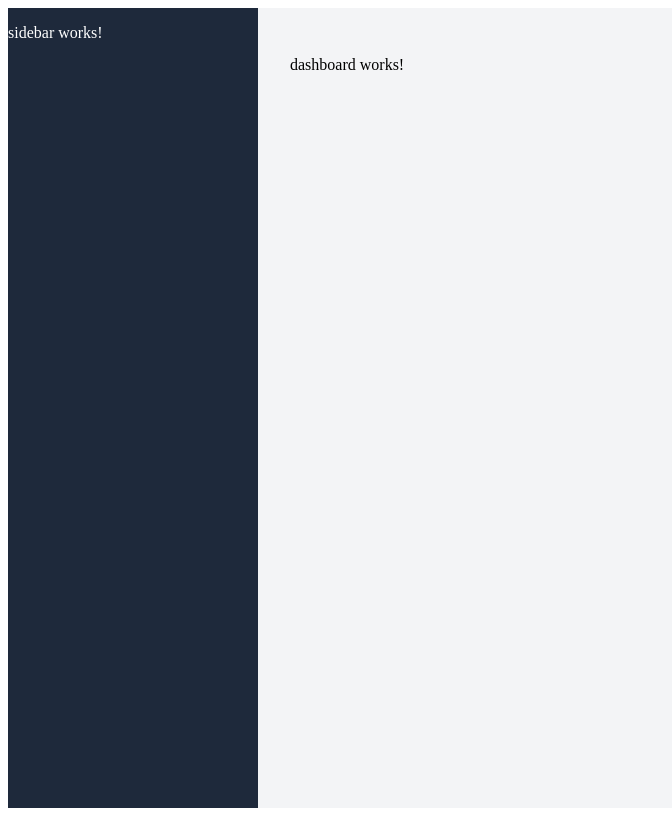
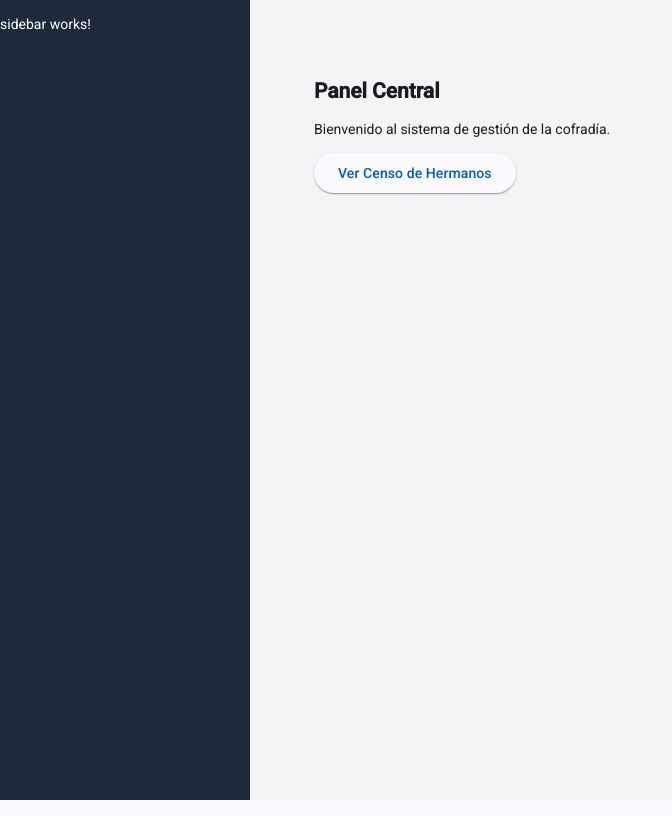
Before and after one commit to danielfernandezroldan2005/cofradia-panel-web, an Angular app: page / in a window 1280 px wide. Shown: the whole page, without its empty margins (0-672 px from the left). Built offline with nearby package versions, Linux system fonts and the light colour scheme.

Commit message:
Installed Angular Material and created the first component (button).

```diff
--- a/package.json
+++ b/package.json
@@ -11,10 +11,12 @@
   "private": true,
   "packageManager": "npm@11.16.0",
   "dependencies": {
+    "@angular/cdk": "^22.1.1",
     "@angular/common": "^22.1.0",
     "@angular/compiler": "^22.1.0",
     "@angular/core": "^22.1.0",
     "@angular/forms": "^22.1.0",
+    "@angular/material": "^22.1.1",
     "@angular/platform-browser": "^22.1.0",
     "@angular/router": "^22.1.0",
     "rxjs": "~7.8.0",
--- a/src/app/features/dashboard/dashboard.html
+++ b/src/app/features/dashboard/dashboard.html
@@ -1 +1,7 @@
-<p>dashboard works!</p>
+<div style="padding: 2rem;">
+  <h2>Panel Central</h2>
+  <p>Bienvenido al sistema de gestión de la cofradía.</p>
+
+  <!-- Angular Material's button -->
+  <button mat-raised-button color="primary">Ver Censo de Hermanos</button>
+</div>
--- a/src/app/features/dashboard/dashboard.ts
+++ b/src/app/features/dashboard/dashboard.ts
@@ -1,8 +1,10 @@
 import { Component } from '@angular/core';
+import { MatButtonModule } from '@angular/material/button';
 
 @Component({
   selector: 'app-dashboard',
-  imports: [],
+  standalone: true,
+  imports: [MatButtonModule], // Button in the initial screen.
   templateUrl: './dashboard.html',
   styleUrl: './dashboard.scss',
 })
--- a/src/index.html
+++ b/src/index.html
@@ -1,11 +1,18 @@
 <!doctype html>
 <html lang="en">
   <head>
-  <meta charset="utf-8">
+    <meta charset="utf-8" />
     <title>CofradiaPanelWeb</title>
-  <base href="/">
-  <meta name="viewport" content="width=device-width, initial-scale=1">
-  <link rel="icon" type="image/x-icon" href="favicon.ico">
+    <base href="/" />
+    <meta name="viewport" content="width=device-width, initial-scale=1" />
+    <link rel="icon" type="image/x-icon" href="favicon.ico" />
+    <link rel="preconnect" href="https://fonts.googleapis.com" />
+    <link rel="preconnect" href="https://fonts.gstatic.com" crossorigin />
+    <link
+      href="https://fonts.googleapis.com/css2?family=Roboto:wght@300;400;500&display=swap"
+      rel="stylesheet"
+    />
+    <link href="https://fonts.googleapis.com/icon?family=Material+Icons" rel="stylesheet" />
   </head>
   <body>
     <app-root></app-root>
--- a/src/styles.scss
+++ b/src/styles.scss
@@ -1 +1,39 @@
+// Include theming for Angular Material with `mat.theme()`.
+// This Sass mixin will define CSS variables that are used for styling Angular Material
+// components according to the Material 3 design spec.
+// Learn more about theming and how to use it for your application's
+// custom components at https://material.angular.dev/guide/theming
+@use '@angular/material' as mat;
+
+html {
+  height: 100%;
+  @include mat.theme(
+    (
+      color: (
+        primary: mat.$azure-palette,
+        tertiary: mat.$blue-palette,
+      ),
+      typography: Roboto,
+      density: 0,
+    )
+  );
+}
+
+body {
+  // Default the application to a light color theme. This can be changed to
+  // `dark` to enable the dark color theme, or to `light dark` to defer to the
+  // user's system settings.
+  color-scheme: light;
+
+  // Set a default background, font and text colors for the application using
+  // Angular Material's system-level CSS variables. Learn more about these
+  // variables at https://material.angular.dev/guide/system-variables
+  background-color: var(--mat-sys-surface);
+  color: var(--mat-sys-on-surface);
+  font: var(--mat-sys-body-medium);
+
+  // Reset the user agent margin.
+  margin: 0;
+  height: 100%;
+}
 /* You can add global styles to this file, and also import other style files */
```
Also changed, not shown: 1 other file (tests, documents, lock files or other folders). Lines whose indentation alone changed are shown as unchanged.
